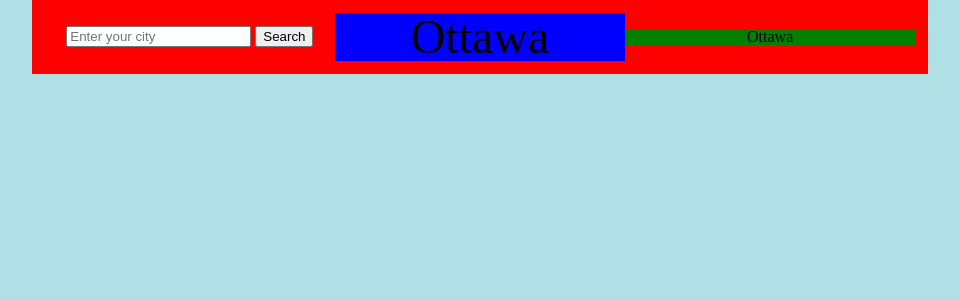
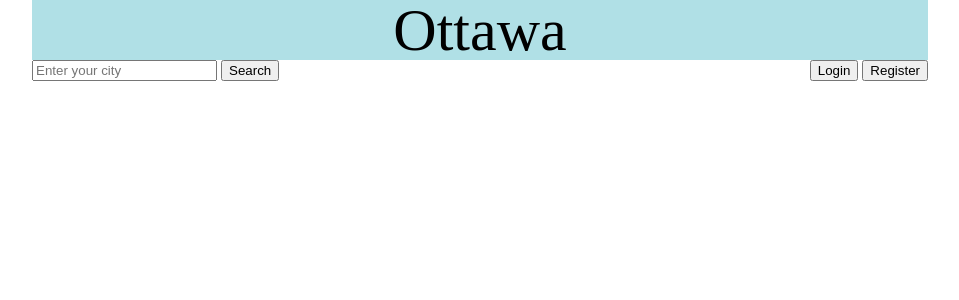
Before and after one commit to Steve556/Restaurant-Rater-Website, a PHP site: page / in a window 1280 px wide. Shown: the top 300 px of the page, without its empty margins (160-1119 px from the left). Run offline with PHP 8.4, Linux system fonts and the light colour scheme.

Commit message:
We will be using these files to base our project. Started making the website.

```diff
--- a/index.html
+++ b/index.php
@@ -9,17 +9,20 @@
 	<body>
 
 		<div class='header wrapper'>
+
+			<div class='cityname'>
+				<text>Ottawa</text>
+			</div>
+
 			<div class='searchbox'>
 				<input type="search" name="search" placeholder="Enter your city"/>
 				<input type="submit" value="Search" />
 			</div>
-			<div class='cityname'>
-				<text>Ottawa</text>
+
+			<div class='userbox'>
+				<input type="submit" value="Login"/>
+				<input type="submit" value="Register" />
 			</div>
-			<div class='registerbox'>
-				<text>Ottawa</text>
-			</div>
-
 
 		</div>
 	</body>
--- a/stylesheet.css
+++ b/stylesheet.css
@@ -2,8 +2,6 @@
 
 
 body {
-	background-color: powderblue;
-
 }
 
 .wrapper {
@@ -11,25 +9,18 @@ body {
 	margin-left:15%;
 }
 .header {
-	background-color: red;
-	display: flex;
-	padding:1%;
+	background-color: powderblue;
 }
 
-.header div {
-	flex: 1;
-	margin: auto;
-	text-align:center;
+.cityname {
+	font-size: 60px;
+	text-align: center;
+}
+
+.userbox {
+	float:right;
 }
 
 .searchbox {
+	float:left;
 }
-
-.cityname {
-	font-size: 48px;
-	background-color:blue;
-}
-
-.registerbox {
-	background-color:green;
-}
```
Also changed, not shown: index.php.html (added, +30 -0 lines).
